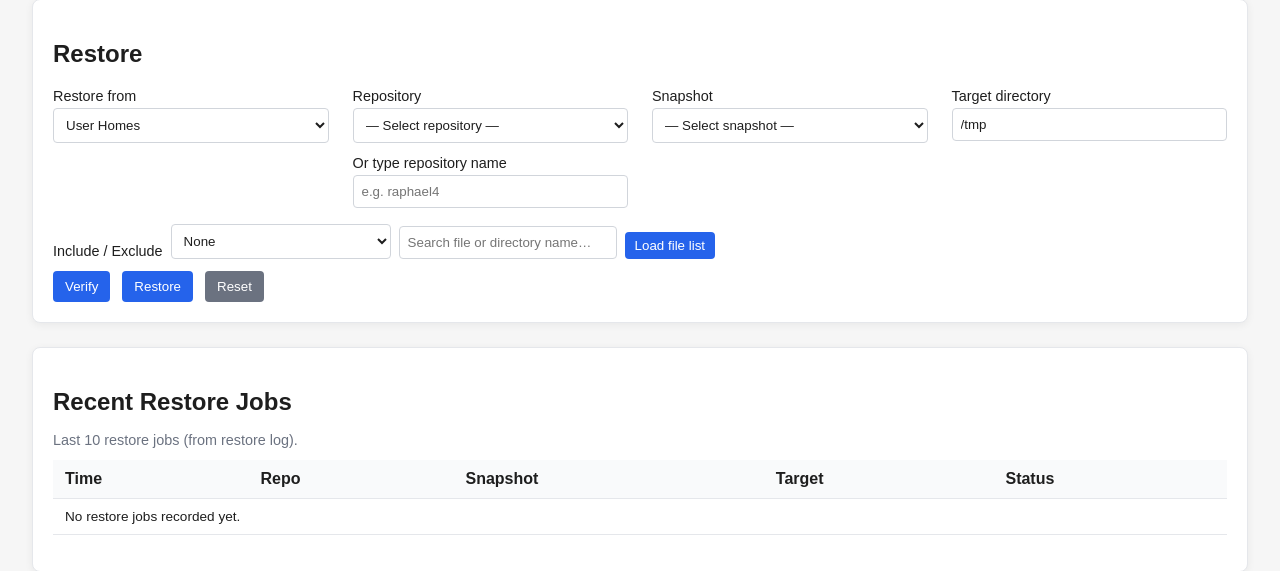
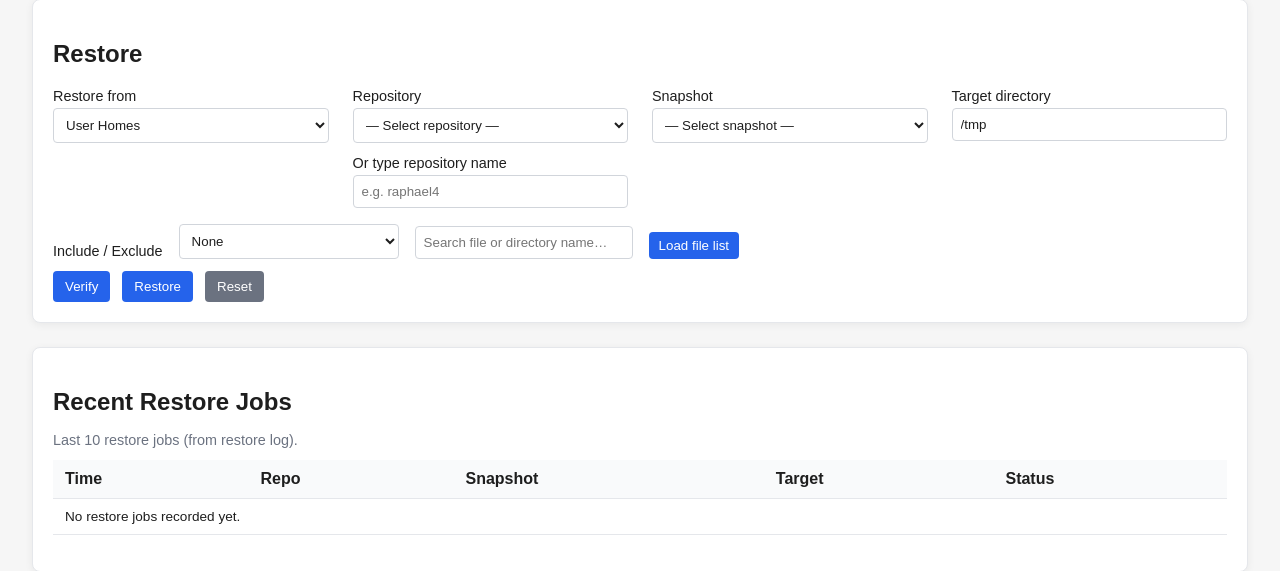
Before and after one commit to mit-orcd/orcd-restic-console, a Flask app: page / in a window 1280 px wide. Shown: the part 123-694 px from the top of the page. Run offline with Flask 3, Linux system fonts and the light colour scheme; the visitor is signed in with stand-in values (Sample User, id 1); data that the repository does not hold is empty.

Commit message:
gap increased 8 to 16

```diff
--- a/static/styles.css
+++ b/static/styles.css
@@ -308,7 +308,7 @@ pre {
   flex-direction: row;
   flex-wrap: wrap;
   align-items: flex-end;
-  gap: 8px;
+  gap: 16px;
   margin-top: 16px;
   margin-bottom: 12px;
 }
```
